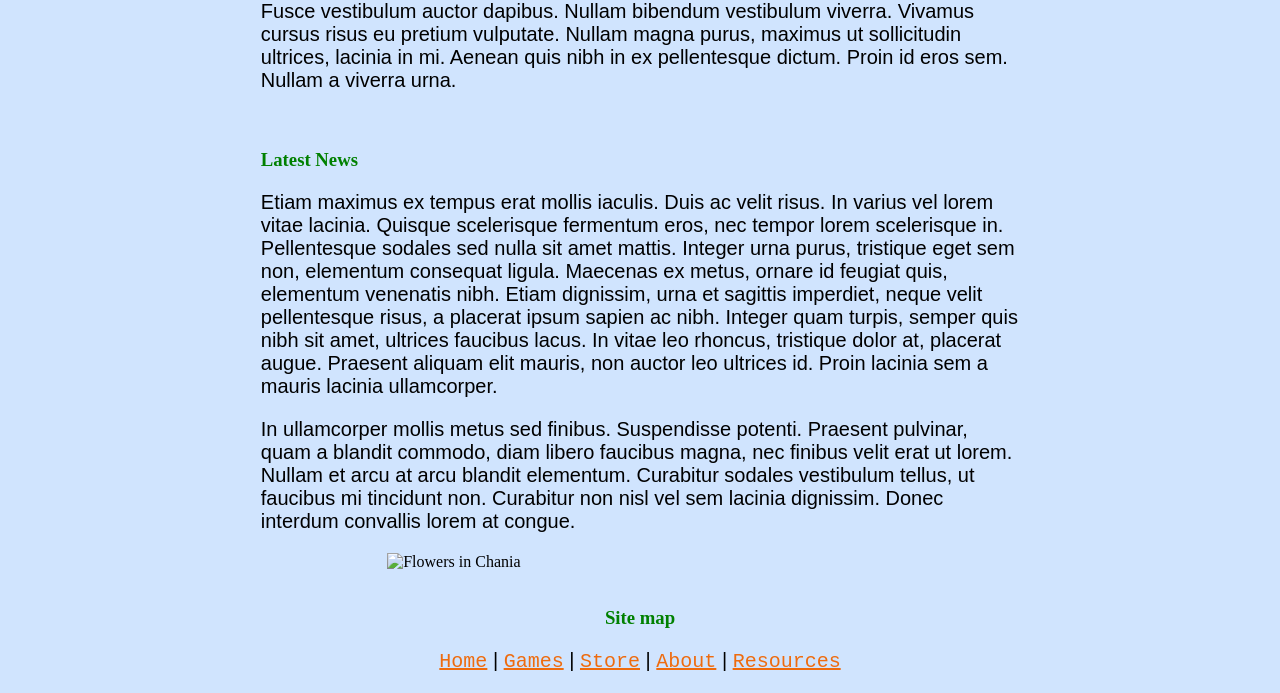
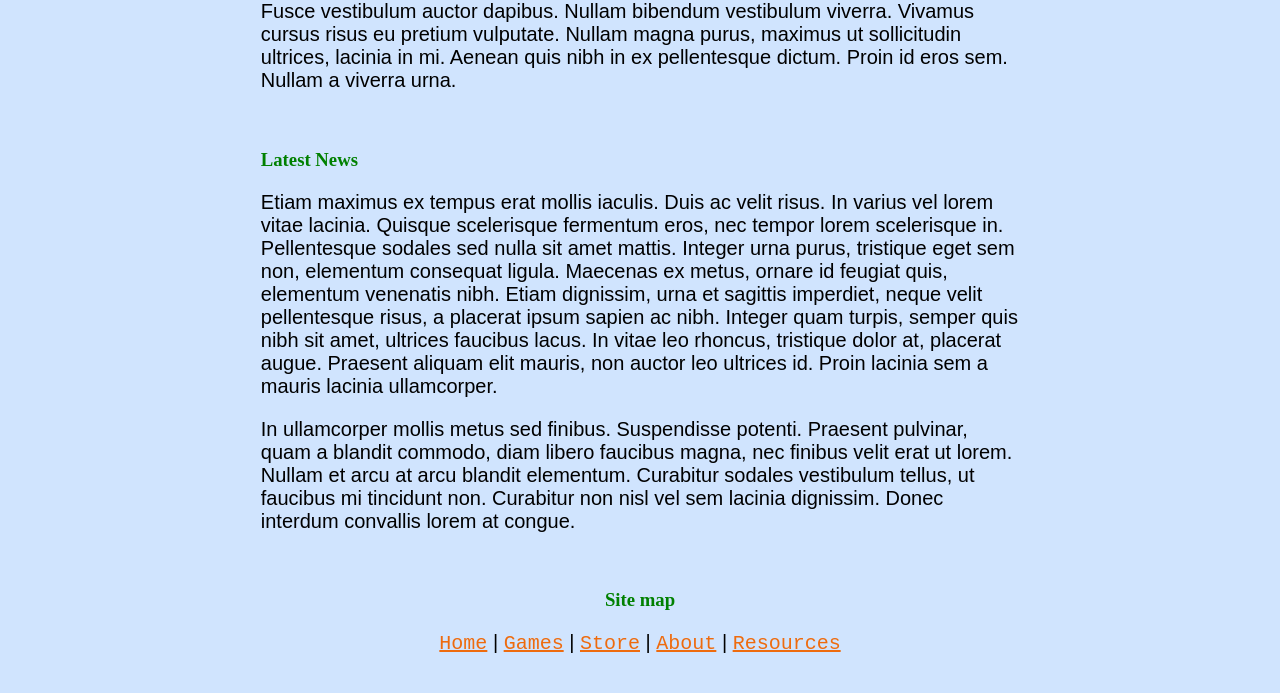
Before and after one commit to jelloyello/jelloyello.github.io, a plain HTML site: page about.html in a window 1280 px wide. Shown: the part 155-848 px from the top of the page. Drawn offline with Linux system fonts and the light colour scheme.

Commit message:
update 7
=Removed old image links from webpages

```diff
--- a/about.html
+++ b/about.html
@@ -28,7 +28,7 @@
     </p>
     <p class=content>
             In ullamcorper mollis metus sed finibus. Suspendisse potenti. Praesent pulvinar, quam a blandit commodo, diam libero faucibus magna, nec finibus velit erat ut lorem. Nullam et arcu at arcu blandit elementum. Curabitur sodales vestibulum tellus, ut faucibus mi tincidunt non. Curabitur non nisl vel sem lacinia dignissim. Donec interdum convallis lorem at congue.  </p>
-    <img src="img_chania.jpg" alt="Flowers in Chania">
+
     <br>
     <h3 class=footer> Site map </h3>
     <p class=footer><a href="index.html">Home</a>  | <a href="games.html">Games</a> | <a href="store.html">Store</a> | <a href="about.html">About</a> | <a href="resources.html">Resources</a> </p>
```
Also changed, not shown: resources.html (+1 -1 lines).
